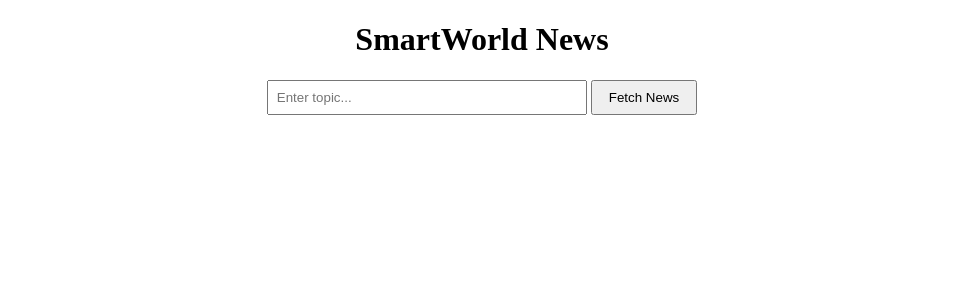
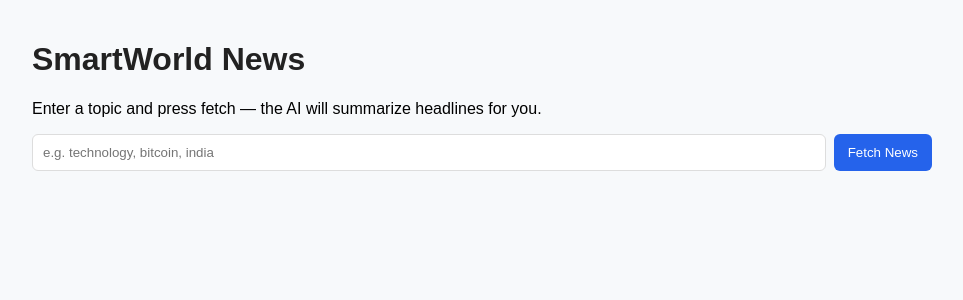
Before and after one commit to ArindamSen5/smartworldnewsRailway, a Flask app: page / in a window 1280 px wide. Shown: the top 300 px of the page, without its empty margins (158-1121 px from the left). Run offline with Flask 2, Linux system fonts and the light colour scheme.

Commit message:
Update index.html

```diff
--- a/templates/index.html
+++ b/templates/index.html
@@ -1,48 +1,48 @@
-<!DOCTYPE html>
+<!doctype html>
 <html lang="en">
 <head>
-  <meta charset="UTF-8" />
-  <meta name="viewport" content="width=device-width, initial-scale=1.0" />
-  <title>SmartWorld News</title>
-  <style>
-    <script async src="https://pagead2.googlesyndication.com/pagead/js/adsbygoogle.js?client=ca-pub-1511379920245657"
-     crossorigin="anonymous"></script>
-    body { font-family: Arial; background: #f9f9f9; margin: 0; padding: 20px; }
-    h1 { text-align: center; }
-    input { padding: 8px; width: 300px; }
-    button { padding: 8px 16px; }
-    .article { background: #fff; margin: 10px 0; padding: 15px; border-radius: 8px; box-shadow: 0 2px 5px rgba(0,0,0,0.1); }
-    a { text-decoration: none; color: #007bff; }
-  </style>
+  <meta charset="utf-8" />
+  <meta name="viewport" content="width=device-width, initial-scale=1" />
+  <title>SmartWorld News - AI Summaries</title>
+  <!-- Google AdSense Verification Placeholder -->
+  <!-- <meta name="google-site-verification" content="PASTE_YOUR_VERIFICATION_CODE_HERE" /> -->
+  <link rel="stylesheet" href="/static/css/style.css" />
+  <script async src="https://pagead2.googlesyndication.com/pagead/js/adsbygoogle.js?client=ca-pub-1511379920245657"
+      crossorigin="anonymous"></script>
 </head>
 <body>
-  <h1>SmartWorld News</h1>
-  <div style="text-align:center;">
-    <input type="text" id="topic" placeholder="Enter topic..." />
-    <button onclick="fetchNews()">Fetch News</button>
+  <div class="container">
+    <h1>SmartWorld News</h1>
+
+    <!-- AdSense Banner Placeholder -->
+    <ins class="adsbygoogle"
+         style="display:block;margin:10px 0"
+         data-ad-client="ca-pub-1511379920245657"
+         data-ad-slot="1234567890"
+         data-ad-format="auto"
+         data-full-width-responsive="true"></ins>
+    <script>(adsbygoogle = window.adsbygoogle || []).push({});</script>
+    <!-- End Banner -->
+
+<script async src="https://pagead2.googlesyndication.com/pagead/js/adsbygoogle.js?client=ca-pub-1511379920245657"
+     crossorigin="anonymous"></script>
+<!-- newsadsv1 -->
+<ins class="adsbygoogle"
+     style="display:block"
+     data-ad-client="ca-pub-1511379920245657"
+     data-ad-slot="3438510147"
+     data-ad-format="auto"
+     data-full-width-responsive="true"></ins>
+<script>
+     (adsbygoogle = window.adsbygoogle || []).push({});
+</script>
+    <p>Enter a topic and press fetch — the AI will summarize headlines for you.</p>
+    <div class="controls">
+      <input id="topic" placeholder="e.g. technology, bitcoin, india" />
+      <button id="fetchBtn">Fetch News</button>
+    </div>
+    <div id="results"></div>
   </div>
-  <div id="news"></div>
-
-  <script>
-    async function fetchNews() {
-      const topic = document.getElementById('topic').value || 'technology';
-      const response = await fetch(`/api/news?topic=${topic}`);
-      const data = await response.json();
-      const container = document.getElementById('news');
-      container.innerHTML = '';
-      if (data.articles) {
-        data.articles.forEach(article => {
-          const div = document.createElement('div');
-          div.className = 'article';
-          div.innerHTML = `<h3><a href="${article.url}" target="_blank">${article.title}</a></h3>
-                           <p>${article.summary || 'No description available.'}</p>
-                           <small>Source: ${article.source}</small>`;
-          container.appendChild(div);
-        });
-      } else {
-        container.innerHTML = '<p>No articles found.</p>';
-      }
-    }
-  </script>
+  <script src="/static/js/main.js"></script>
 </body>
 </html>
```
